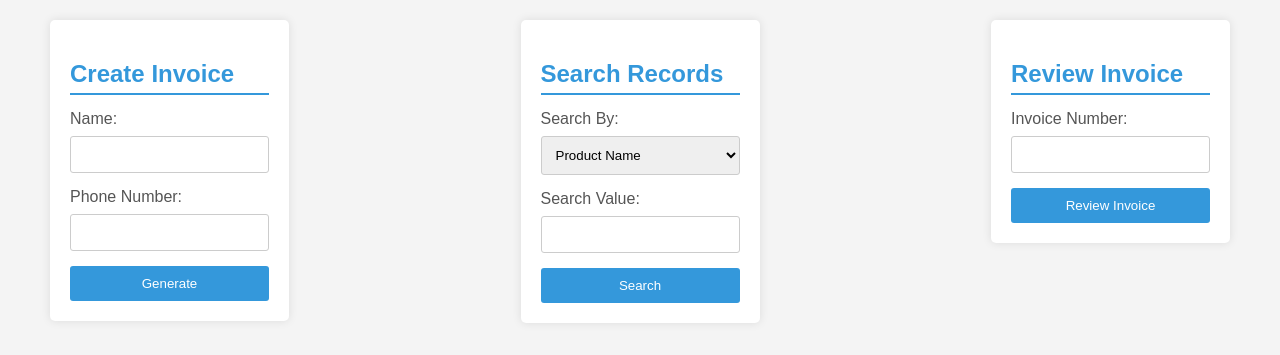
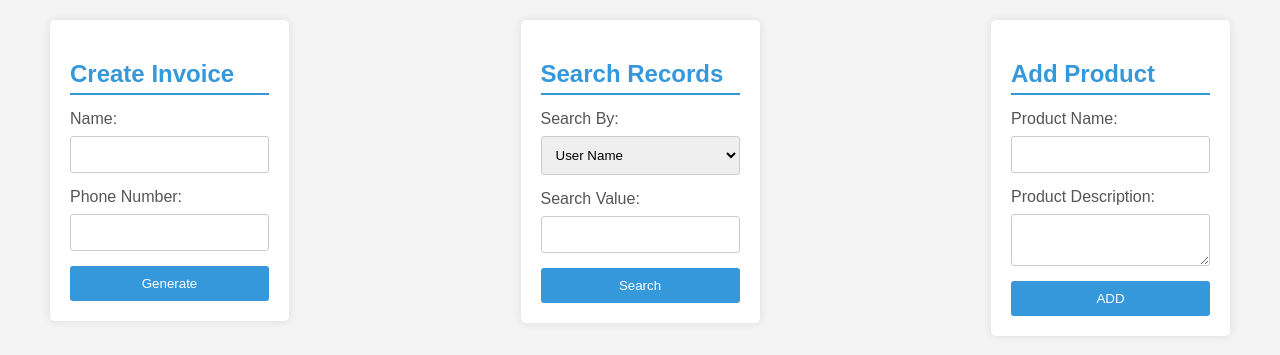
Before and after one commit to RizwanHussain468/invoice_generation, a Django app: page / in a window 1280 px wide. Shown: the part 255-610 px from the top of the page. Run offline with Django 4.2, Linux system fonts and the light colour scheme.

Commit message:
finalized changes

```diff
--- a/templates/homepage.html
+++ b/templates/homepage.html
@@ -55,11 +55,14 @@
         }
 
         input,
-        select {
+        select,
+        textarea {
             padding: 10px;
             margin-bottom: 15px;
             border: 1px solid #ccc;
             border-radius: 3px;
+            box-sizing: border-box; /* Include padding and border in element's total width and height */
+            width: 100%; /* Make the textarea fully expanded */
         }
 
         button {
@@ -74,6 +77,19 @@
         button:hover {
             background-color: #2980b9;
         }
+        .messages {
+            margin: 10px 0;
+            padding: 10px;
+            background-color: #d4edda;
+            border: 1px solid #c3e6cb;
+            border-radius: 3px;
+            font-weight: bold; /* Make the messages bold */
+        }
+
+        .messages p {
+            margin: 50;
+            text-align: center;
+        }
     </style>
 </head>
 <body>
@@ -84,7 +100,13 @@
             <div>0317-8102487 محمد حسن</div>051-3756649 :فون
         </h2>
     </header>
-
+    {% if messages %}
+    <div class="messages">
+        {% for message in messages %}
+            <p>{{ message }}</p>
+        {% endfor %}
+    </div>
+    {% endif %}
     <div class="container">
         <section>
             <h2>Create Invoice</h2>
@@ -100,29 +122,44 @@
 
         <section>
             <h2>Search Records</h2>
-            <form action="" method="post">
+            <form action="/search/" method="post">
                 {% csrf_token %}
                 <label for="search_type">Search By:</label>
                 <select id="search_type" name="search_type" required>
+                    <option value="user_name">User Name</option>
                     <option value="product_name">Product Name</option>
                     <option value="phone_number">Phone Number</option>
                     <option value="date">Date</option>
                 </select>
                 <label for="search_value">Search Value:</label>
+                <div id="date-format-hint" style="display: none; font-size: 12px; color: #0a0a0a; margin-top: 5px;">Enter date in the format "YYYY-MM-DD"</div>
                 <input type="text" id="search_value" name="search_value" required>
                 <button type="submit">Search</button>
             </form>
         </section>
 
         <section>
-            <h2>Review Invoice</h2>
-            <form action="" method="post">
+            <h2>Add Product</h2>
+
+            <form action="{% url 'add_product' %}" method="post">
                 {% csrf_token %}
-                <label for="invoice_number">Invoice Number:</label>
-                <input type="text" id="invoice_number" name="invoice_number" required>
-                <button type="submit">Review Invoice</button>
+                <label for="product_name">Product Name:</label>
+                <input type="text" id="product_name" name="product_name" required>
+                <label for="product_description">Product Description:</label>
+                <textarea id="product_description" name="product_description" ></textarea>
+                <button type="submit">ADD</button>
             </form>
         </section>
     </div>
 </body>
+<script>
+    document.getElementById('search_type').addEventListener('change', function () {
+        var dateHint = document.getElementById('date-format-hint');
+        if (this.value === 'date') {
+            dateHint.style.display = 'block';
+        } else {
+            dateHint.style.display = 'none';
+        }
+    });
+</script>
 </html>
--- a/users/urls.py
+++ b/users/urls.py
@@ -7,5 +7,8 @@ urlpatterns = [
     path("create-user/", views.create_user, name='create_user'),
     path('invoice/<int:invoice_id>/<int:user_id>/', views.generate_invoice, name='invoice'),
     path('save-data/', views.save_data, name='save_data'),
-    path('get-products/', views.get_products, name='get_products'),
+    path('search/', views.search_records, name='search_records'),
+    path('update/', views.update_invoice, name='update_invoice'),
+    path('add_product/', views.add_product, name='add_product'),
+
 ]
--- a/users/views.py
+++ b/users/views.py
@@ -1,12 +1,11 @@
 import pytz
 
-from django.http import HttpResponse, JsonResponse
+from django.http import HttpResponse
 from django.contrib import messages
 from django.shortcuts import render, get_object_or_404, redirect
 
 from .models import User, Invoice, InvoiceItem, Product
 from django.utils import timezone
-from django.core.serializers import serialize
 
 
 
@@ -23,15 +22,11 @@ def create_user(request):
 
         if existing_user:
             existing_invoice = Invoice.objects.filter(invoice_number__isnull=False).last()
-            print(existing_invoice)
-
             if not existing_invoice:
                 new_invoice = Invoice.objects.create(user=existing_user)
-                print("new ", new_invoice)
                 invoice_id = new_invoice.id
             else:
                 invoice_id = existing_invoice.invoice_number + 1
-            print("idd ", invoice_id)
             return redirect('invoice', invoice_id, existing_user.id)
 
         new_user = User.objects.create(name=name, phone_number=phone_number)
@@ -71,8 +66,6 @@ def generate_invoice(request, invoice_id, user_id):
 
 
 def save_data(request):
-    print("Received data:", request.POST)
-
     name = request.POST.get('name')
     phone = request.POST.get('phone')
     invoice_id = request.POST.get('invoice_id')
@@ -83,17 +76,6 @@ def save_data(request):
     quantity_list = request.POST.getlist('quantity')
     product_list = request.POST.getlist('product')
     unit_list = request.POST.getlist('unit')
-
-    print("Name:", name)
-    print("Phone:", phone)
-    print("Invoice:", invoice_id)
-    print("Loading Amount:", loading_amount)
-    print("Debit Amount:", debit_amount)
-
-    print("Unit Prices:", unit_price_list)
-    print("Quantities:", quantity_list)
-    print("Products:", product_list)
-    print("Units:", unit_list)
 
     if loading_amount == '':
         loading_amount = 0
@@ -133,13 +115,49 @@ def save_data(request):
     user_invoice.debit_amount = float(debit_amount)
     user_invoice.save()
 
-    messages.success(request, 'Data saved successfully')
-    return redirect('invoice', invoice_id=user_invoice.id, user_id=user.id)
+    return HttpResponse("Data saved successfully")
 
 
-def get_products(request):
-    products = Product.objects.all()
-    # Serialize the queryset to JSON
-    serialized_products = serialize('json', products)
+def search_records(request):
+    if request.method == 'POST':
+        search_type = request.POST.get('search_type')
+        search_value = request.POST.get('search_value')
 
-    return JsonResponse({'products': serialized_products})
+        if search_type == 'user_name':
+            user = User.objects.filter(name=search_value).first()
+            invoices = Invoice.objects.filter(user=user)
+        elif search_type == 'product_name':
+            invoices = Invoice.objects.filter(items__product__name__icontains=search_value)
+        elif search_type == 'phone_number':
+            invoices = Invoice.objects.filter(user__phone_number__icontains=search_value)
+        elif search_type == 'date':
+            invoices = Invoice.objects.filter(created__date=search_value)
+
+        return render(request, 'search_results.html', {'title': f'Search by {search_type.capitalize()}', 'invoices': invoices})
+    return render(request, 'homepage.html')
+
+
+def update_invoice(request):
+    if request.method == 'POST':
+        debit_amounts = request.POST.getlist('debit_amounts[]')
+        invoice_ids = request.POST.getlist('invoice_ids[]')
+
+        for invoice_id, updated_amount in zip(invoice_ids, debit_amounts):
+            invoice = Invoice.objects.get(id=invoice_id)
+            invoice.debit_amount = updated_amount
+            invoice.save()
+        messages.success(request, 'Invoices updated successfully!')
+        return redirect('search_records')
+
+    return render(request, 'search_records.html')
+
+
+def add_product(request):
+    if request.method == 'POST':
+        product_name = request.POST.get('product_name')
+        product_description = request.POST.get('product_description')
+
+        Product.objects.create(name=product_name, description=product_description)
+
+        messages.success(request, 'Product added successfully.')
+        return redirect('homepage')
```
Also changed, not shown: static/app.js (+23 -19 lines), templates/index.html (+3 -9 lines), templates/search_results.html (added, +105 -0 lines), users/admin.py (+3 -4 lines), db.sqlite3.
